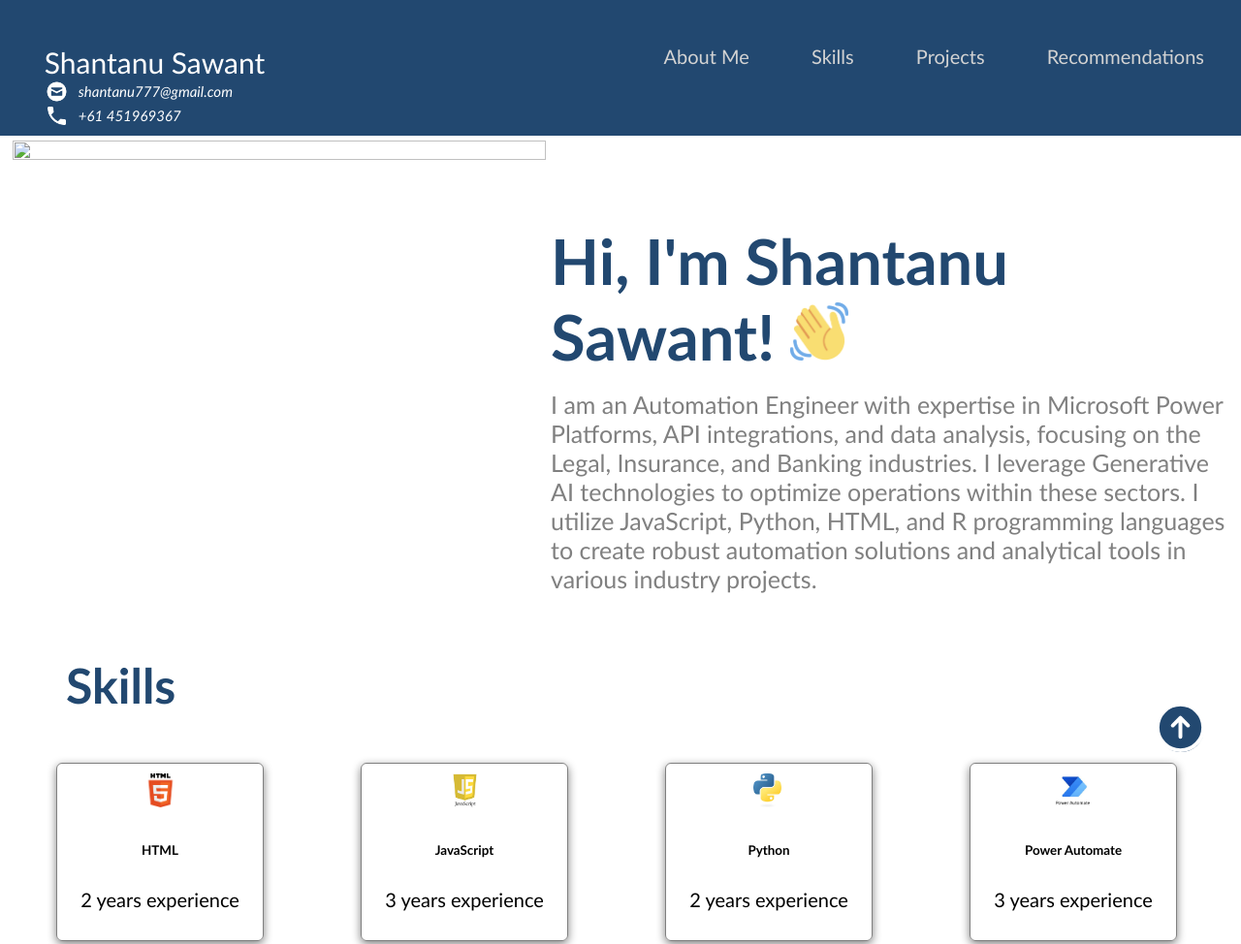
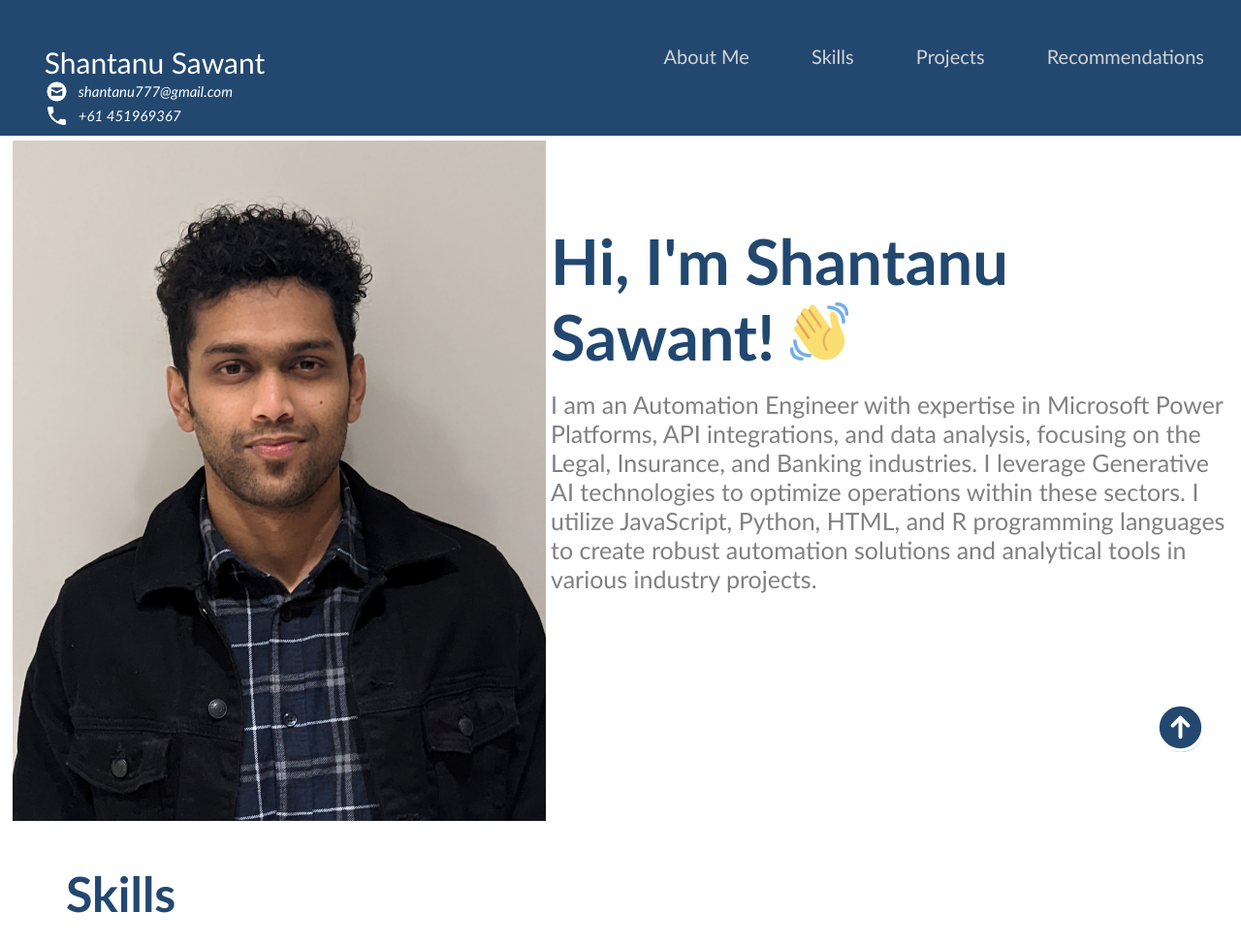
Before and after one commit to Enshanting/Shantanu---Portfolio, a plain HTML site: page index.html in a window 1280 px wide. Shown: the top 974 px of the page at 97% size. Drawn offline with Linux system fonts and the light colour scheme.

Commit message:
Update index.html

```diff
--- a/index.html
+++ b/index.html
@@ -36,7 +36,7 @@
     <!-- About Me -->
     <section id="about-me" class="container">
       <div>
-        <img src="html_finalprojimages/SVS Display.png" class="profile_image"/>
+        <img src="html_finalprojimages/SVS Display.jpg" class="profile_image"/>
       </div>
 
       <div>
```
